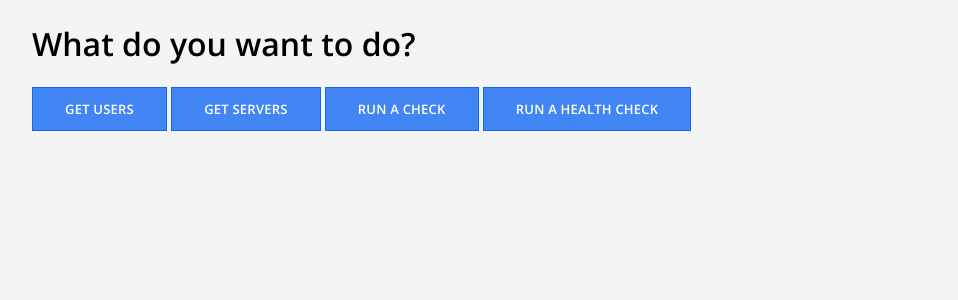
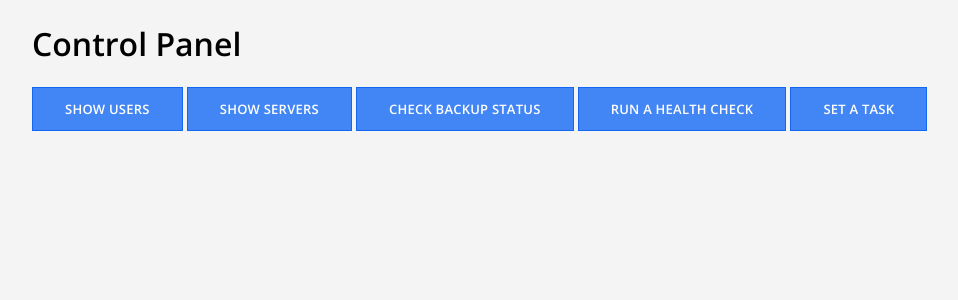
Before and after one commit to splanck/mysql-guardian, a Flask app: page /home in a window 1280 px wide. Shown: the part 50-350 px from the top of the page, without its empty margins (108-1066 px from the left). Run offline with Flask 2, Linux system fonts and the light colour scheme.

Commit message:
set task functions

```diff
--- a/www/routes.py
+++ b/www/routes.py
@@ -1,5 +1,5 @@
 from flask import Flask, render_template, request, session, redirect, url_for
-from models import db, Guardian_user, Guardian_servers, Guardian_backup, Guardian_health_check
+from models import db, Guardian_user, Guardian_servers, Guardian_backup, Guardian_health_check, Guardian_tasks
 from forms import SignupForm, Loginform, AddUser, AddServer
 import random
 
@@ -53,6 +53,11 @@ def guardian_backup_check():
 def guardian_health_check():
   get_guardian_health_check = Guardian_health_check.query.all()
   return render_template("guardian_health_check.html", get_guardian_health_check = get_guardian_health_check)
+
+@app.route("/guardian_tasks")
+def guardian_tasks():
+  get_guardian_tasks = Guardian_tasks.query.all()
+  return render_template("guardian_tasks.html", get_guardian_tasks = get_guardian_tasks)
 
 #"""*******************************************"""
 #End of user checks
--- a/www/templates/home.html
+++ b/www/templates/home.html
@@ -4,15 +4,17 @@
   <main class="hero-section">
     <div class="container">
       <br>
-      <h1>What do you want to do?</h1>
+      <h1>Control Panel</h1>
       <br>
-       <a href="{{ url_for('guardian_users') }}" class="btn-primary">Get Users</a>
+       <a href="{{ url_for('guardian_users') }}" class="btn-primary">Show users</a>
 
-       <a href="{{ url_for('guardian_servers') }}" class="btn-primary">Get Servers</a>
+       <a href="{{ url_for('guardian_servers') }}" class="btn-primary">Show servers</a>
 
-       <a href="{{ url_for('guardian_backup_check') }}" class="btn-primary">Run a check</a>
+       <a href="{{ url_for('guardian_backup_check') }}" class="btn-primary">Check backup status</a>
 
        <a href="{{ url_for('guardian_health_check') }}" class="btn-primary">Run a health check</a>
+
+       <a href="{{ url_for('guardian_tasks') }}" class="btn-primary">Set a task</a>
 
     </div>
   </main>
```
Also changed, not shown: www/models.py (+19 -0 lines), www/templates/guardian_tasks.html (added, +20 -0 lines).
